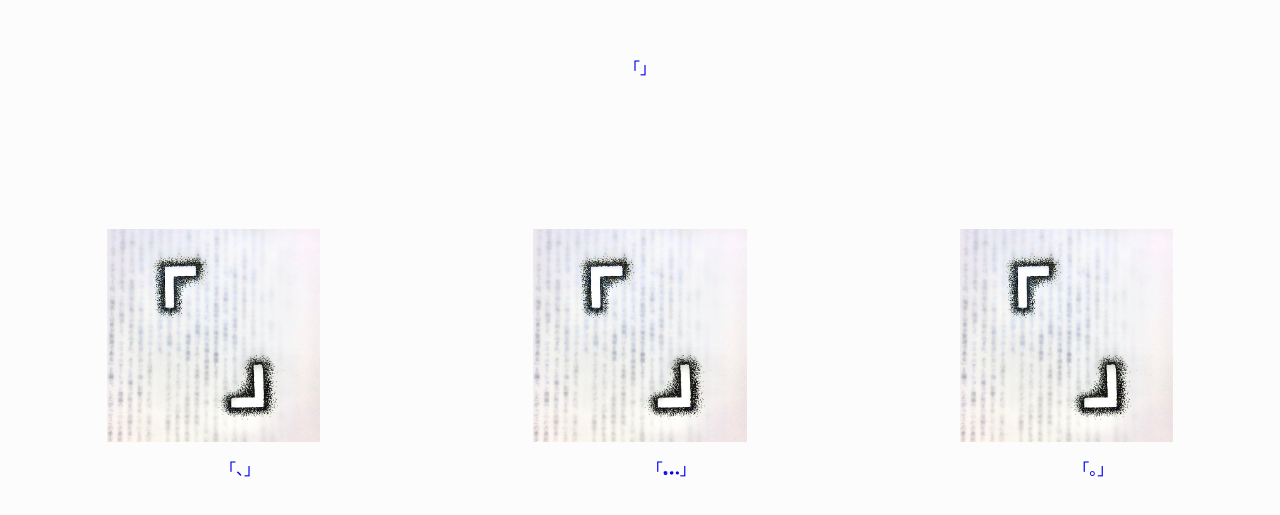
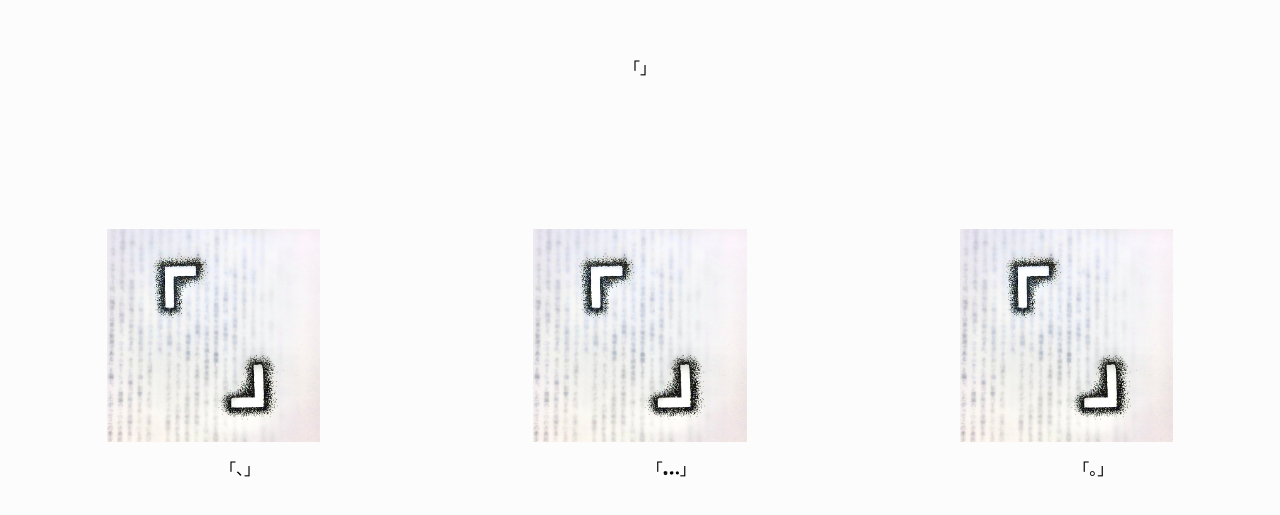
Before and after one commit to reveal-17/brackets, a plain HTML site: page index.html in a window 1280 px wide. Shown: the part 1285-1800 px from the top of the page. Drawn offline with nearby package versions, Linux system fonts and the light colour scheme; a web font is replaced by a local one.

Commit message:
Update index.html

```diff
--- a/index.html
+++ b/index.html
@@ -16,22 +16,22 @@
                 <img class="albemSilence__animation" src="img/albem.gif" alt="">
             </div>
 
-            <a href="https://linkco.re/0P00ngc0" target="_blank" rel="noopener"><p class="albemSilence__title"><span class="albemSilence__marker">「」</span></p></a>
+            <a href="https://linkco.re/0P00ngc0" target="_blank" rel="noopener" style="color: #000;"><p class="albemSilence__title"><span class="albemSilence__marker">「」</span></p></a>
 
             <div class="albemSilence__artworks">
                 <div class="albemSilence__artwork js-fade-in-img">
                     <a href="https://linkco.re/0P00ngc0" target="_blank" rel="noopener"><img class="albemSilence__artworkImg" src="img/albem.jpg" alt=""></a>
-                    <a href="https://linkco.re/0P00ngc0" target="_blank" rel="noopener"><span class="albemSilence__artworkTitle albemSilence__marker">「、」</span></a>
+                    <a href="https://linkco.re/0P00ngc0" target="_blank" rel="noopener" style="color: #000;"><span class="albemSilence__artworkTitle albemSilence__marker">「、」</span></a>
                 </div>
 
                 <div class="albemSilence__artwork js-fade-in-img">
                     <a href="https://linkco.re/0P00ngc0" target="_blank" rel="noopener"><img class="albemSilence__artworkImg" src="img/albem.jpg" alt=""></a>
-                    <a href="https://linkco.re/0P00ngc0" target="_blank" rel="noopener"><span class="albemSilence__artworkTitle albemSilence__marker">「…」</span></a>
+                    <a href="https://linkco.re/0P00ngc0" target="_blank" rel="noopener" style="color: #000;"><span class="albemSilence__artworkTitle albemSilence__marker">「…」</span></a>
                 </div>
 
                 <div class="albemSilence__artwork js-fade-in-img">
                     <a href="https://linkco.re/0P00ngc0" target="_blank" rel="noopener"><img class="albemSilence__artworkImg" src="img/albem.jpg" alt=""></a>
-                    <a href="https://linkco.re/0P00ngc0" target="_blank" rel="noopener"><span class="albemSilence__artworkTitle albemSilence__marker">「。」</span></a>
+                    <a href="https://linkco.re/0P00ngc0" target="_blank" rel="noopener" style="color: #000;"><span class="albemSilence__artworkTitle albemSilence__marker">「。」</span></a>
                 </div>
             </div>
 
```
